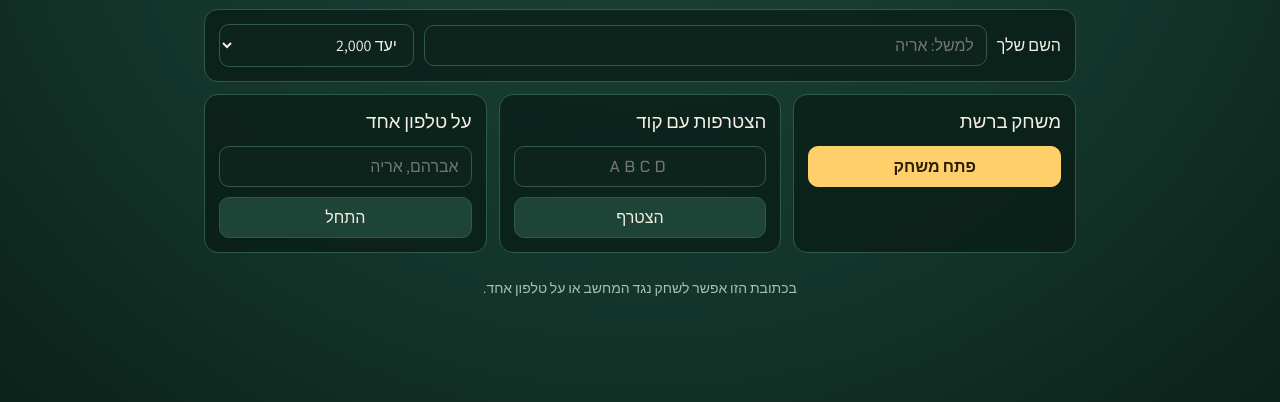
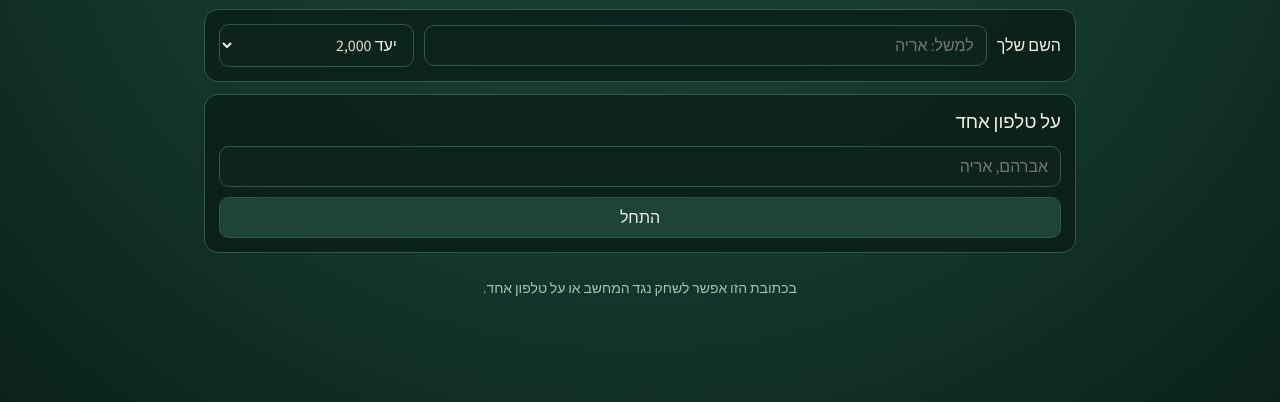
Before and after one commit to aaakit/vertigo-game, a plain HTML site: page index.html in a window 1280 px wide. Shown: the part 398-800 px from the top of the page. Drawn offline with Linux system fonts and the light colour scheme.

Commit message:
Hide network play on the public page (it needs Claude)
Co-Authored-By: Claude Opus 5.5 <noreply@anthropic.com>

```diff
--- a/index.html
+++ b/index.html
@@ -329,9 +329,9 @@ function renderHome(){
     <div class="row" style="justify-content:center;margin-top:8px"><button class="go" id="bot">שחק נגד המחשב</button><button id="rules">החוקים</button></div></div>
   <div class="box row"><label for="nm">השם שלך</label><input id="nm" value="${esc(myName)}" maxlength="14" placeholder="למשל: אריה" style="flex:1">${targetSel('tsel')}</div>
   <div class="home-grid">
-    <div class="box"><h3>משחק ברשת</h3><button class="go" id="create" ${V.busy?'disabled':''}>פתח משחק</button></div>
+${V.noDb?'':`    <div class="box"><h3>משחק ברשת</h3><button class="go" id="create" ${V.busy?'disabled':''}>פתח משחק</button></div>
     <div class="box"><h3>הצטרפות עם קוד</h3><input id="jcode" maxlength="4" placeholder="ABCD" autocomplete="off" style="font-family:var(--digits);letter-spacing:.3em;text-transform:uppercase;text-align:center"><button id="join" ${V.busy?'disabled':''}>הצטרף</button></div>
-    <div class="box"><h3>על טלפון אחד</h3><input id="lnames" placeholder="אברהם, אריה" value="${esc(LS.get('vtg_local')||'')}"><button id="local">התחל</button></div>
+`}    <div class="box"><h3>על טלפון אחד</h3><input id="lnames" placeholder="אברהם, אריה" value="${esc(LS.get('vtg_local')||'')}"><button id="local">התחל</button></div>
   </div>
   ${V.noDb?'<p class="note muted" style="text-align:center">בכתובת הזו אפשר לשחק נגד המחשב או על טלפון אחד.</p>':''}
   ${V.err?`<p style="color:var(--hazard);text-align:center">${esc(V.err)}</p>`:''}`;
```
